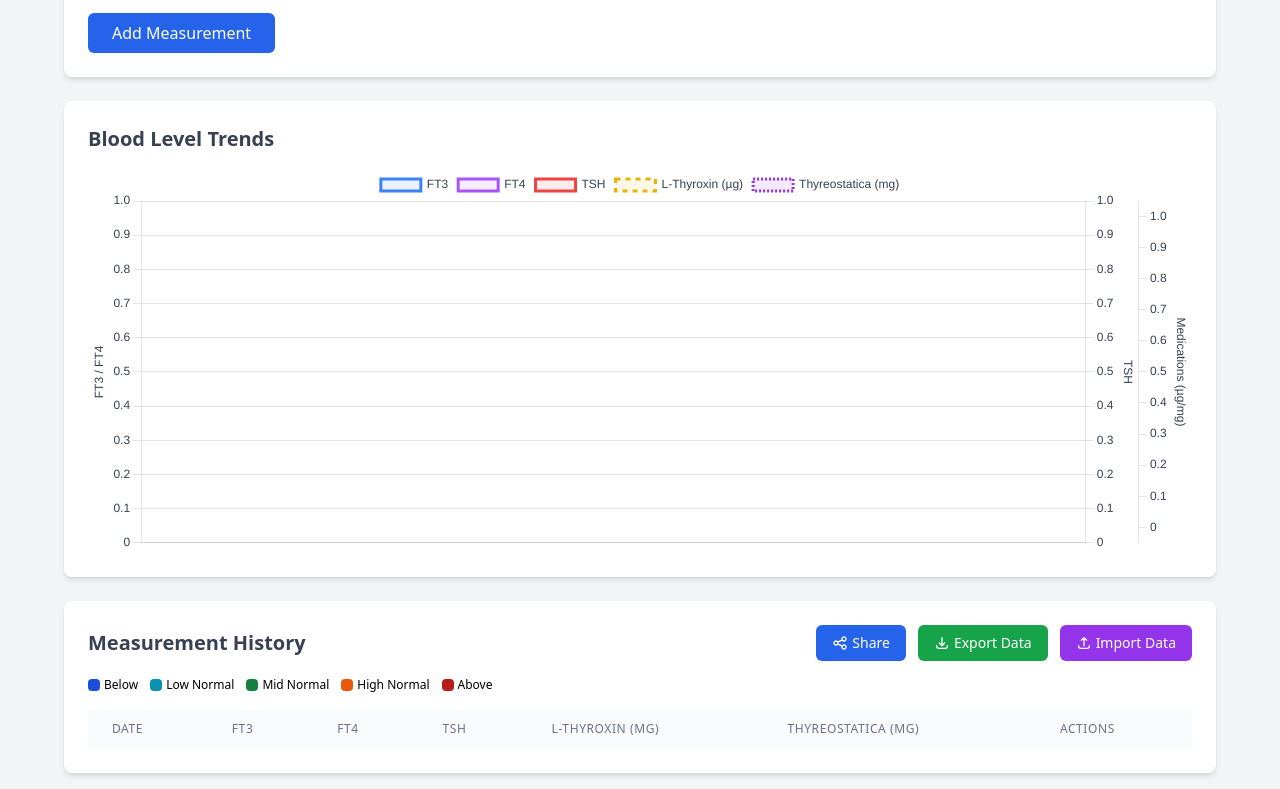
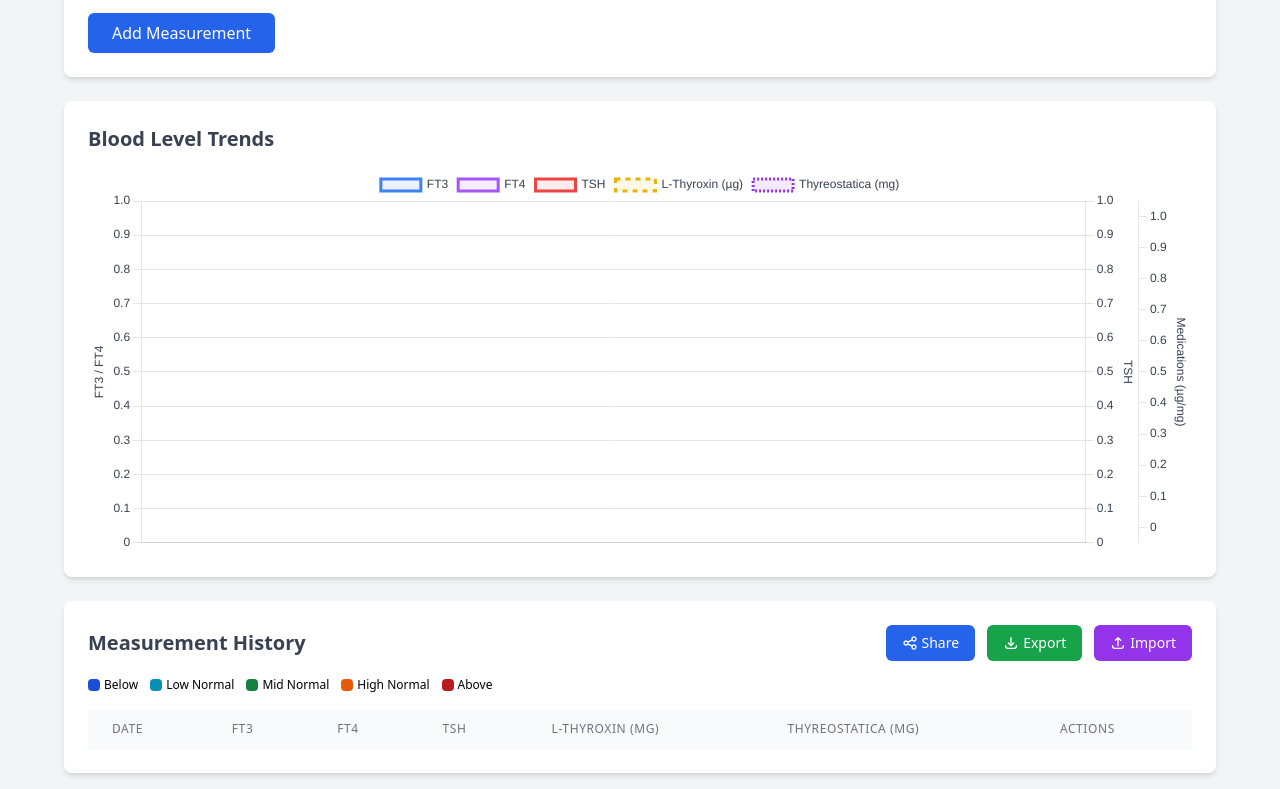
Before and after one commit to kolstr/thyroid-level-tracker, a plain HTML site: page docs/index.html in a window 1280 px wide. Shown: the part 361-1150 px from the top of the page. Drawn offline with nearby package versions, Linux system fonts and the light colour scheme.

Commit message:
Simplify button labels for data export and import in the user interface

```diff
--- a/docs/index.html
+++ b/docs/index.html
@@ -203,14 +203,14 @@
                         <svg class="w-4 h-4" fill="none" stroke="currentColor" viewBox="0 0 24 24">
                             <path stroke-linecap="round" stroke-linejoin="round" stroke-width="2" d="M4 16v1a3 3 0 003 3h10a3 3 0 003-3v-1m-4-4l-4 4m0 0l-4-4m4 4V4"></path>
                         </svg>
-                        Export Data
+                        Export
                     </button>
                     <button onclick="document.getElementById('importFile').click()"
                             class="px-4 py-2 bg-purple-600 text-white rounded-md hover:bg-purple-700 focus:outline-none focus:ring-2 focus:ring-purple-500 focus:ring-offset-2 text-sm flex items-center gap-1">
                         <svg class="w-4 h-4" fill="none" stroke="currentColor" viewBox="0 0 24 24">
                             <path stroke-linecap="round" stroke-linejoin="round" stroke-width="2" d="M4 16v1a3 3 0 003 3h10a3 3 0 003-3v-1m-4-8l-4-4m0 0L8 8m4-4v12"></path>
                         </svg>
-                        Import Data
+                        Import
                     </button>
                     <input type="file" id="importFile" accept=".json" class="hidden" onchange="importData(event)">
                 </div>
```
